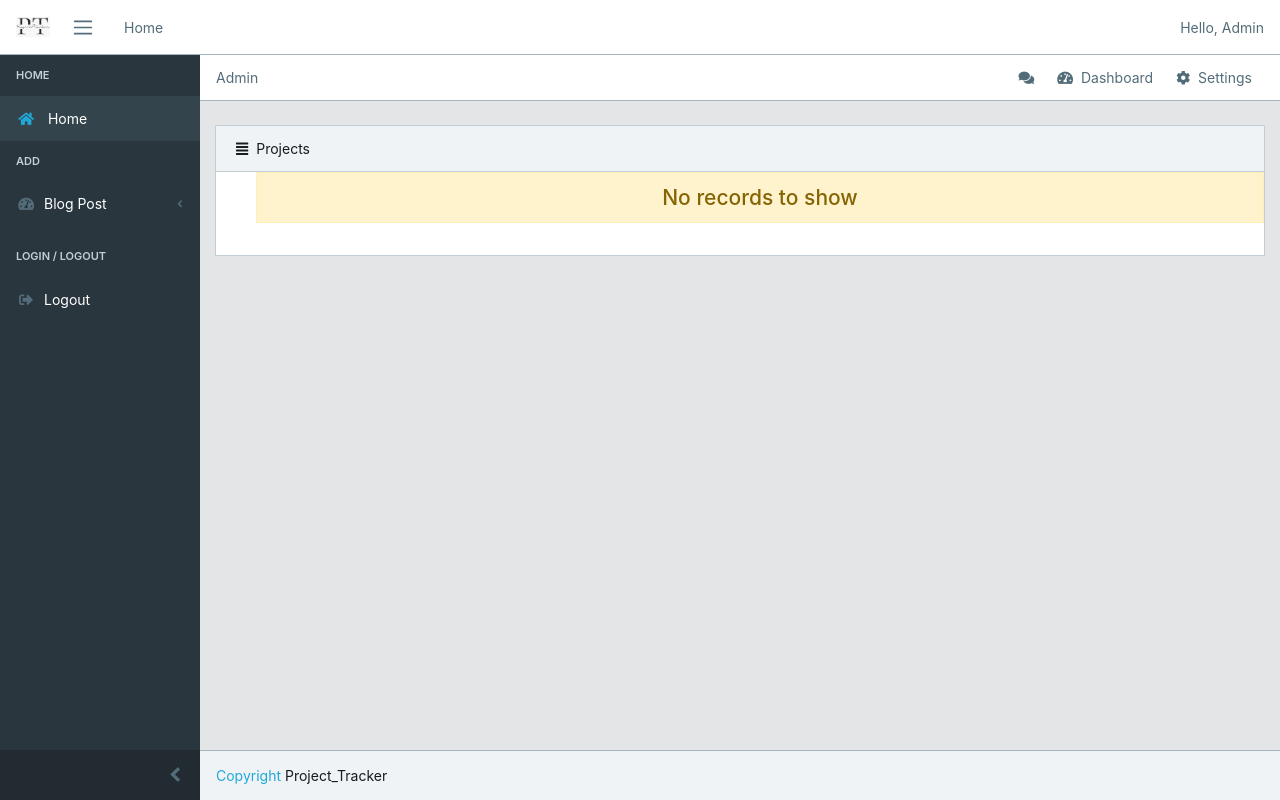
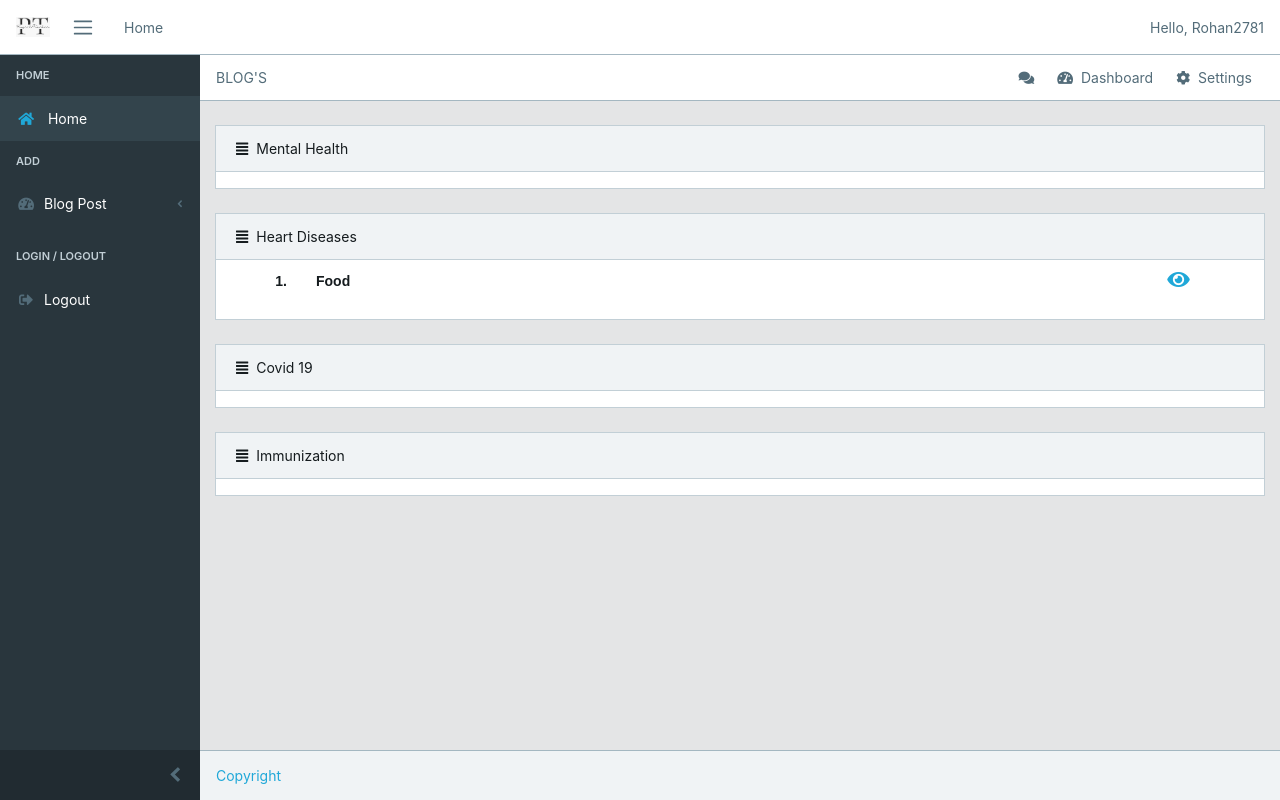
Before and after one commit to rohan2781/Banano-Technologies-Project, a Django app: page /account/17 in a window 1280 px wide. Run offline with Django 4.2, Linux system fonts and the light colour scheme; a user stored in the database is signed in; data comes from the database, SQL or seed files in the repository; both versions use the stored data as it was after the commit; some libraries are stand-ins or nearby versions.

Commit message:
Doctor and patient view of available blogs

```diff
--- a/task1/home/admin.py
+++ b/task1/home/admin.py
@@ -1,5 +1,6 @@
 from django.contrib import admin
-from .models import extended_user
+from .models import extended_user,Blog
 
 admin.site.register(extended_user)
+admin.site.register(Blog)
 # Register your models here.
--- a/task1/home/models.py
+++ b/task1/home/models.py
@@ -9,9 +9,10 @@ class extended_user(models.Model):
     type = models.BooleanField(default=True)
 
 class Blog(models.Model):
+    user= models.CharField(max_length=80,default='NULL')
     title = models.CharField(max_length=80,default='NULL')
     image=models.ImageField(null=True,blank=True,upload_to='static/core/profile')
     category = models.CharField(max_length=80,default='NULL')
     summary=models.TextField(max_length=500,blank=True)
     content=models.TextField(max_length=500,blank=True)
-    draft= models.BooleanField(default=True)
+    draft= models.BooleanField(default=False)
--- a/task1/home/views.py
+++ b/task1/home/views.py
@@ -1,10 +1,11 @@
+from unicodedata import category
 from django.http import HttpResponse
 from django.shortcuts import render,redirect
 from django.http import HttpResponse
 from django.contrib.auth.models import User
 from django.contrib.auth import authenticate,login,logout
 from django.contrib import messages
-from .models import extended_user
+from .models import extended_user,Blog
 
 
 def logins(request):
@@ -43,9 +44,9 @@ def SignUp(request):
             password = request.POST['password']
             confirm_password = request.POST['password1']
             address= request.POST['address']
-            type=True
+            type=False
             if request.POST.get('type') == "1":
-                type=False
+                type=True
             if User.objects.filter(email=email).exists():
                 messages.info(request,"Email already exists")
             elif User.objects.filter(username=username).exists():
@@ -71,6 +72,15 @@ def add_blog(request):
             cat = request.POST['cat']
             summary = request.POST['summary']
             content = request.POST['content']
+            type=False
+            if request.POST.get('type') == "1":
+                type=True
+            name=request.user.username
+            client=User.objects.get(username=name)
+            reg = Blog.objects.create(title=title,category=cat,summary=summary,content=content,draft=type,image=request.FILES['file'],user=name)
+            reg.save()
+            messages.info(request,'Blog Added Succesfully ')
+            return redirect('/account/'+str(client.id))
         return render(request,'add_blog.html')
     else:
         return redirect('login')
@@ -79,8 +89,11 @@ def client(request,id):
     if request.user.is_authenticated:
         client=User.objects.get(pk=id)
         user=extended_user.objects.get(user=client)
-
-        return render(request,'dashboard.html',{'client':client,'user':user})
+        if user.type:
+            blog=Blog.objects.filter(user=client.username)
+        else:
+            blog=Blog.objects.all()
+        return render(request,'dashboard.html',{'client':client,'user':user,'blog':blog})
     else:
         return redirect('login')
 
--- a/task1/templates/base1.html
+++ b/task1/templates/base1.html
@@ -143,7 +143,7 @@
   </div>
 
   <footer class="app-footer">
-    <span><a href="#">Copyright</a> Project_Tracker</span>
+    <span><a href="#">Copyright</a></span>
     <!--<span class="ml-auto">Powered by <a href="http://coreui.io">CoreUI</a></span>-->
   </footer>
 
--- a/task1/templates/dashboard.html
+++ b/task1/templates/dashboard.html
@@ -5,7 +5,7 @@
       </li>
 {% endblock %}
 {% block greeting %}
-<li class="text-muted">Hello, Admin</li>
+<li class="text-muted">Hello, {{request.user.username}}</li>
 {% endblock %}
 {% block home %}
             <li class="nav-title">
@@ -16,6 +16,7 @@
             </li>
 {% endblock %}
 {% block client %}
+{% if user.type %}
           <li class="nav-title">
             ADD
           </li>
@@ -27,20 +28,20 @@
               </li>
             </ul>
           </li>
+{% endif %}
 {% endblock %}
 
 
 {% load static %}
 {% block breadcrumb %}
-<li class="breadcrumb-item active">Admin</li>
+<li class="breadcrumb-item active">BLOG'S</li>
 {% endblock breadcrumb%}
 {% block content %}
-
 <div class="col-md-12">
   <div class="card">
     {% block content1 %}
 <div class="card-header">
-    <i class="fa fa-align-justify"></i>Projects
+    <i class="fa fa-align-justify"></i>Mental Health
 </div>
 <div class="">
   {% for message in messages %}
@@ -73,33 +74,22 @@
       cursor: pointer;}
     </style>
     <ol start="1">
-    {% if project %}
+    {% if blog %}
   <table border=0 id='table1' align='left'>
-    {% for i in project %}
+    {% for i in blog %}
+    {% if i.category == 'mental health' %}
     <tr id='tr1'>
       <td id='td1' width='50px' >
         {{forloop.counter}}.
       </td>
     <td id='td1' style='text-align: left;'>
-    {{ i.name }}
-    </td>
-    <!--{% for j in client %}
-      {% if j.email == i.person %}
-      <td id='td1' style='text-align: center;'>
-      Client : {{j.first_name}}
-      </td>
-      {% endif %}
-      {% endfor %}-->
-    <td id='td1' width='70px' align='center'>
-      <a href="{% url 'project' i.id %}"><i class="fa fa-eye" style='cursor: pointer;font-size:20px'></i></a>
+    {{ i.title }}
     </td>
     <td id='td1' width='70px' align='center'>
-      <a href="{% url 'update_project' i.id %}"><i class="fa fa-edit" style='cursor: pointer;font-size:20px'></i></a></a>
-    </td>
-    <td id='td1' width='50px'>
-      <a href="{% url 'remove_project' i.id %}"><i class="fa fa-trash" style='cursor: pointer;font-size:16px'></i></a>
+      <a href=""><i class="fa fa-eye" style='cursor: pointer;font-size:20px'></i></a>
     </td>
     </tr>
+    {% endif %}
     {%endfor%}
   </table>
   {% else %}
@@ -110,4 +100,193 @@
   </div>
 </div>
 
+
+<div class="col-md-12">
+  <div class="card">
+    {% block content2 %}
+<div class="card-header">
+    <i class="fa fa-align-justify"></i>Heart Diseases
+</div>
+<div class="">
+  {% for message in messages %}
+  <p class="text-center alert alert-info">{{ message }}</p>
+  {% endfor %}
+</div>
+<style>
+    #table1 {
+      border-collapse: collapse;
+      width:95%;
+      font-family:sans-serif;
+      font-weight:bold;
+    }
+
+    #th1, #td1 {
+      text-align: center;
+      padding: 10px;
+    }
+    #tr1:nth-child(even){background-color: #f2f2f2}
+    #tr1:hover {background-color: #c9c2c1;}
+    #button{background-color: #8c8b8b;border: none;
+      color: white;
+      padding: 5px 16px;
+      text-align: center;
+      text-decoration: none;
+      display: inline-block;
+      font-size: 12px;
+      margin: 3px 1px;
+      font-family:sans-serif;
+      cursor: pointer;}
+    </style>
+    <ol start="1">
+    {% if blog %}
+  <table border=0 id='table1' align='left'>
+    {% for i in blog %}
+    {% if i.category == 'heart diseases' %}
+    <tr id='tr1'>
+      <td id='td1' width='50px' >
+        {{forloop.counter}}.
+      </td>
+    <td id='td1' style='text-align: left;'>
+    {{ i.title }}
+    </td>
+    <td id='td1' width='70px' align='center'>
+      <a href=""><i class="fa fa-eye" style='cursor: pointer;font-size:20px'></i></a>
+    </td>
+    </tr>
+    {% endif %}
+    {%endfor%}
+  </table>
+  {% else %}
+    <h4 class = 'text-center alert alert-warning'>No records to show</h4>
+    {% endif %}
+</ol>
 {% endblock %}
+  </div>
+</div>
+
+<div class="col-md-12">
+  <div class="card">
+    {% block content3 %}
+<div class="card-header">
+    <i class="fa fa-align-justify"></i>Covid 19
+</div>
+<div class="">
+  {% for message in messages %}
+  <p class="text-center alert alert-info">{{ message }}</p>
+  {% endfor %}
+</div>
+<style>
+    #table1 {
+      border-collapse: collapse;
+      width:95%;
+      font-family:sans-serif;
+      font-weight:bold;
+    }
+
+    #th1, #td1 {
+      text-align: center;
+      padding: 10px;
+    }
+    #tr1:nth-child(even){background-color: #f2f2f2}
+    #tr1:hover {background-color: #c9c2c1;}
+    #button{background-color: #8c8b8b;border: none;
+      color: white;
+      padding: 5px 16px;
+      text-align: center;
+      text-decoration: none;
+      display: inline-block;
+      font-size: 12px;
+      margin: 3px 1px;
+      font-family:sans-serif;
+      cursor: pointer;}
+    </style>
+    <ol start="1">
+    {% if blog %}
+  <table border=0 id='table1' align='left'>
+    {% for i in blog %}
+    {% if i.category == 'covid19' %}
+    <tr id='tr1'>
+      <td id='td1' width='50px' >
+        {{forloop.counter}}.
+      </td>
+    <td id='td1' style='text-align: left;'>
+    {{ i.title }}
+    </td>
+    <td id='td1' width='70px' align='center'>
+      <a href=""><i class="fa fa-eye" style='cursor: pointer;font-size:20px'></i></a>
+    </td>
+    </tr>
+    {% endif %}
+    {%endfor%}
+  </table>
+  {% else %}
+    <h4 class = 'text-center alert alert-warning'>No records to show</h4>
+    {% endif %}
+</ol>
+{% endblock %}
+  </div>
+</div>
+
+<div class="col-md-12">
+  <div class="card">
+    {% block content4 %}
+<div class="card-header">
+    <i class="fa fa-align-justify"></i>Immunization
+</div>
+<div class="">
+  {% for message in messages %}
+  <p class="text-center alert alert-info">{{ message }}</p>
+  {% endfor %}
+</div>
+<style>
+    #table1 {
+      border-collapse: collapse;
+      width:95%;
+      font-family:sans-serif;
+      font-weight:bold;
+    }
+
+    #th1, #td1 {
+      text-align: center;
+      padding: 10px;
+    }
+    #tr1:nth-child(even){background-color: #f2f2f2}
+    #tr1:hover {background-color: #c9c2c1;}
+    #button{background-color: #8c8b8b;border: none;
+      color: white;
+      padding: 5px 16px;
+      text-align: center;
+      text-decoration: none;
+      display: inline-block;
+      font-size: 12px;
+      margin: 3px 1px;
+      font-family:sans-serif;
+      cursor: pointer;}
+    </style>
+    <ol start="1">
+    {% if blog %}
+  <table border=0 id='table1' align='left'>
+    {% for i in blog %}
+    {% if i.category == 'immunization' %}
+    <tr id='tr1'>
+      <td id='td1' width='50px' >
+        {{forloop.counter}}.
+      </td>
+    <td id='td1' style='text-align: left;'>
+    {{ i.title }}
+    </td>
+    <td id='td1' width='70px' align='center'>
+      <a href=""><i class="fa fa-eye" style='cursor: pointer;font-size:20px'></i></a>
+    </td>
+    </tr>
+    {% endif %}
+    {%endfor%}
+  </table>
+  {% else %}
+    <h4 class = 'text-center alert alert-warning'>No records to show</h4>
+    {% endif %}
+</ol>
+{% endblock %}
+  </div>
+</div>
+{% endblock %}
```
Also changed, not shown: task1/templates/add_blog.html (+4 -4 lines), task1/db.sqlite3, task1/home/migrations/0006_blog_user.py (added), task1/home/migrations/0007_alter_blog_draft.py (added), task1/static/core/profile/static/core/profile/165212.jpg (added), task1/static/core/profile/static/core/profile/165212_mgZu5YF.jpg (added), task1/static/core/profile/static/core/profile/165212_rCkuvWP.jpg (added), task1/static/core/profile/static/core/profile/3.jpg (added), 3 other files.
